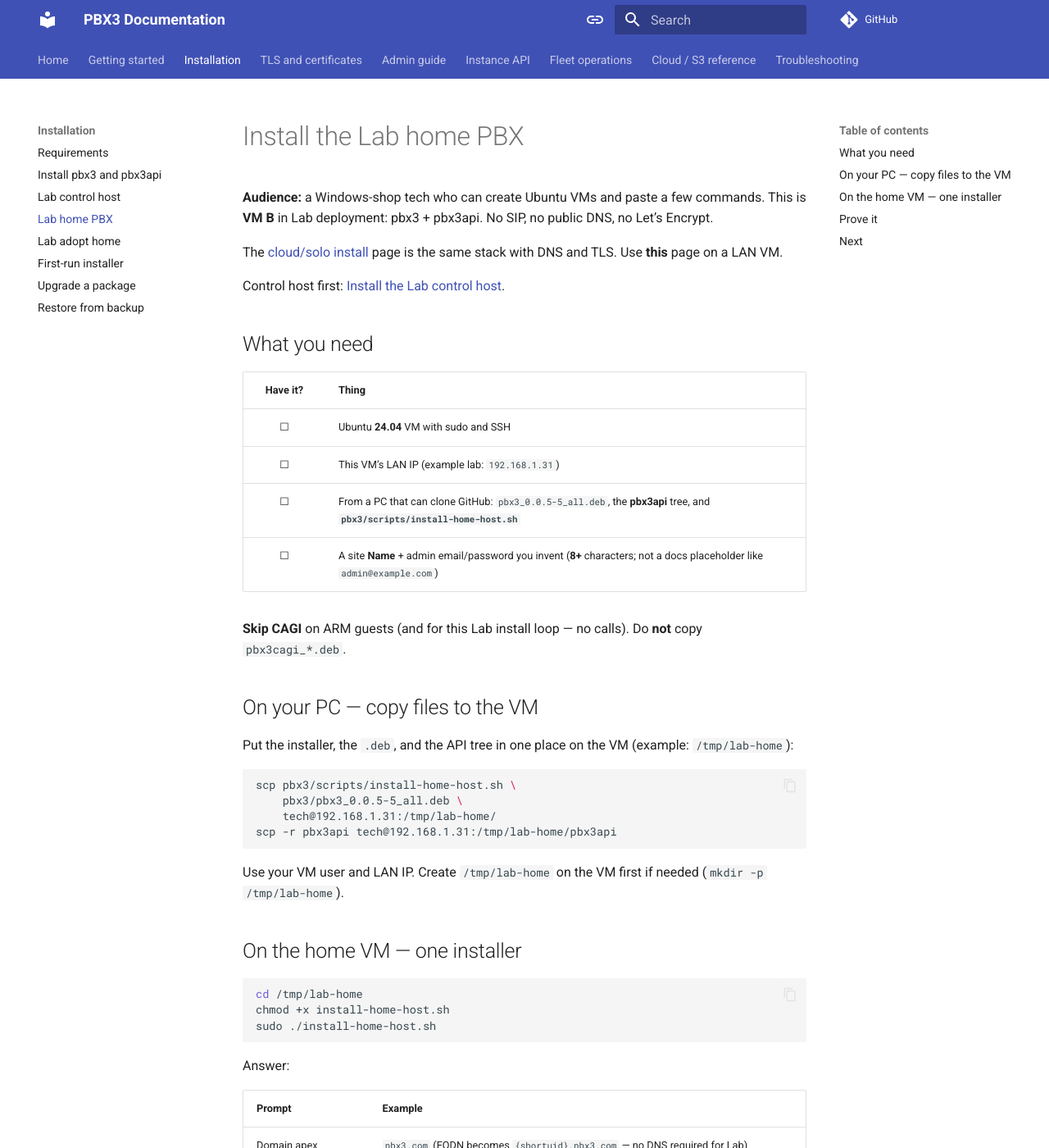
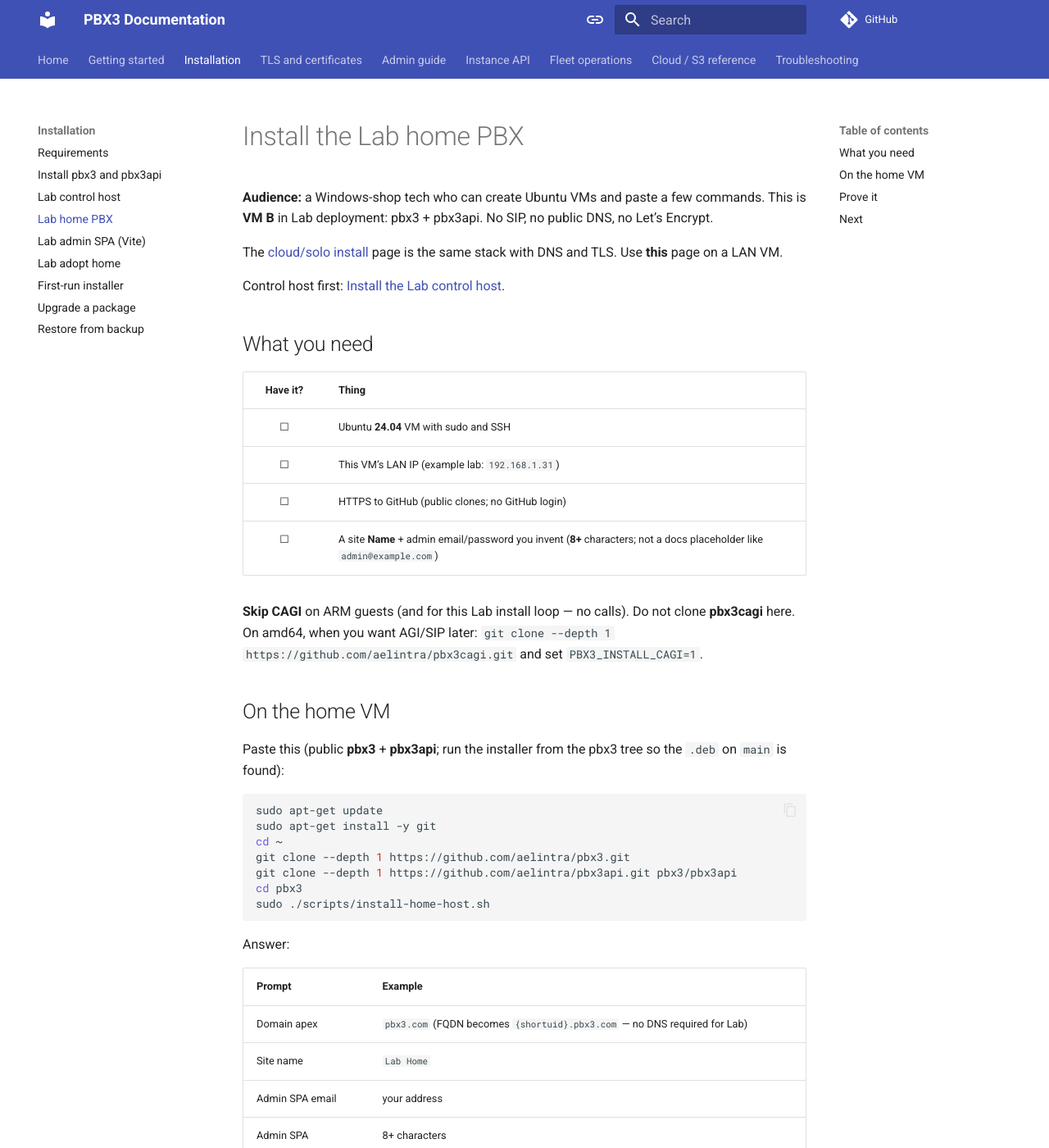
Before and after one commit to aelintra/pbx3-docs, an MkDocs documentation site: the page built from docs/installation/install-lab-home.md, in a window 1280 px wide and 1400 px high. Shown: the whole window at 82% size. Built offline with MkDocs 1.6.1 and Material for MkDocs 9.7.7, drawn with Linux system fonts in a browser that asks for light colours; comment, search, counter and statistics services are not loaded; some of the changed text lies outside the part shown.

Commit message:
Add a Lab Vite SPA page and assume public HTTPS clones for the LAN install pack.
Co-authored-by: Cursor <cursoragent@cursor.com>

````diff
--- a/docs/installation/install-lab-home.md
+++ b/docs/installation/install-lab-home.md
@@ -12,30 +12,23 @@ Control host first: [Install the Lab control host](install-lab-control.md).
 |:--------:|-------|
 | ☐ | Ubuntu **24.04** VM with sudo and SSH |
 | ☐ | This VM’s LAN IP (example lab: `192.168.1.31`) |
-| ☐ | From a PC that can clone GitHub: `pbx3_0.0.5-5_all.deb`, the **pbx3api** tree, and **`pbx3/scripts/install-home-host.sh`** |
+| ☐ | HTTPS to GitHub (public clones; no GitHub login) |
 | ☐ | A site **Name** + admin email/password you invent (**8+** characters; not a docs placeholder like `admin@example.com`) |
 
-**Skip CAGI** on ARM guests (and for this Lab install loop — no calls). Do **not** copy `pbx3cagi_*.deb`.
+**Skip CAGI** on ARM guests (and for this Lab install loop — no calls). Do not clone **pbx3cagi** here. On amd64, when you want AGI/SIP later: `git clone --depth 1 https://github.com/aelintra/pbx3cagi.git` and set `PBX3_INSTALL_CAGI=1`.
 
-## On your PC — copy files to the VM
+## On the home VM
 
-Put the installer, the `.deb`, and the API tree in one place on the VM (example: `/tmp/lab-home`):
+Paste this (public **pbx3** + **pbx3api**; run the installer from the pbx3 tree so the `.deb` on `main` is found):
 
 ```bash
-scp pbx3/scripts/install-home-host.sh \
-    pbx3/pbx3_0.0.5-5_all.deb \
-    tech@192.168.1.31:/tmp/lab-home/
-scp -r pbx3api tech@192.168.1.31:/tmp/lab-home/pbx3api
-```
-
-Use your VM user and LAN IP. Create `/tmp/lab-home` on the VM first if needed (`mkdir -p /tmp/lab-home`).
-
-## On the home VM — one installer
-
-```bash
-cd /tmp/lab-home
-chmod +x install-home-host.sh
-sudo ./install-home-host.sh
+sudo apt-get update
+sudo apt-get install -y git
+cd ~
+git clone --depth 1 https://github.com/aelintra/pbx3.git
+git clone --depth 1 https://github.com/aelintra/pbx3api.git pbx3/pbx3api
+cd pbx3
+sudo ./scripts/install-home-host.sh
 ```
 
 Answer:
@@ -68,10 +61,9 @@ curl -k -sS -o /dev/null -w "%{http_code}\n" https://127.0.0.1:44300/up
 # expect 200
 ```
 
-From your PC, run the SPA (`npm run dev`) and sign in with the admin email/password. API base for Vite proxy: `http://localhost:5173/api` after pointing `VITE_API_PROXY_TARGET` at this VM.
-
 ## Next
 
-[Adopt this home into Fleet](install-lab-adopt.md) (SPA **Manage instance** → pick the row, or **Fleet console** → **Instances → Register instance**). Ops Mac onboard is **not** the Lab happy path.
+1. [Install the Lab admin SPA (Vite)](install-lab-spa.md) on your PC (`npm run dev` → http://localhost:5173).
+2. [Adopt this home into Fleet](install-lab-adopt.md). Ops Mac onboard is **not** the Lab happy path.
 
 OpenSIPS / calls are **not** part of this page.
--- a/mkdocs.yml
+++ b/mkdocs.yml
@@ -57,6 +57,7 @@ nav:
       - Install pbx3 and pbx3api: installation/install-pbx3-pbx3api.md
       - Lab control host: installation/install-lab-control.md
       - Lab home PBX: installation/install-lab-home.md
+      - Lab admin SPA (Vite): installation/install-lab-spa.md
       - Lab adopt home: installation/install-lab-adopt.md
       - First-run installer: installation/first-run.md
       - Upgrade a package: installation/upgrade.md
````
Also changed, not shown: docs/installation/install-lab-adopt.md (+1 -1 lines), docs/installation/install-lab-control.md (+11 -4 lines), docs/installation/install-lab-spa.md (added, +65 -0 lines).
